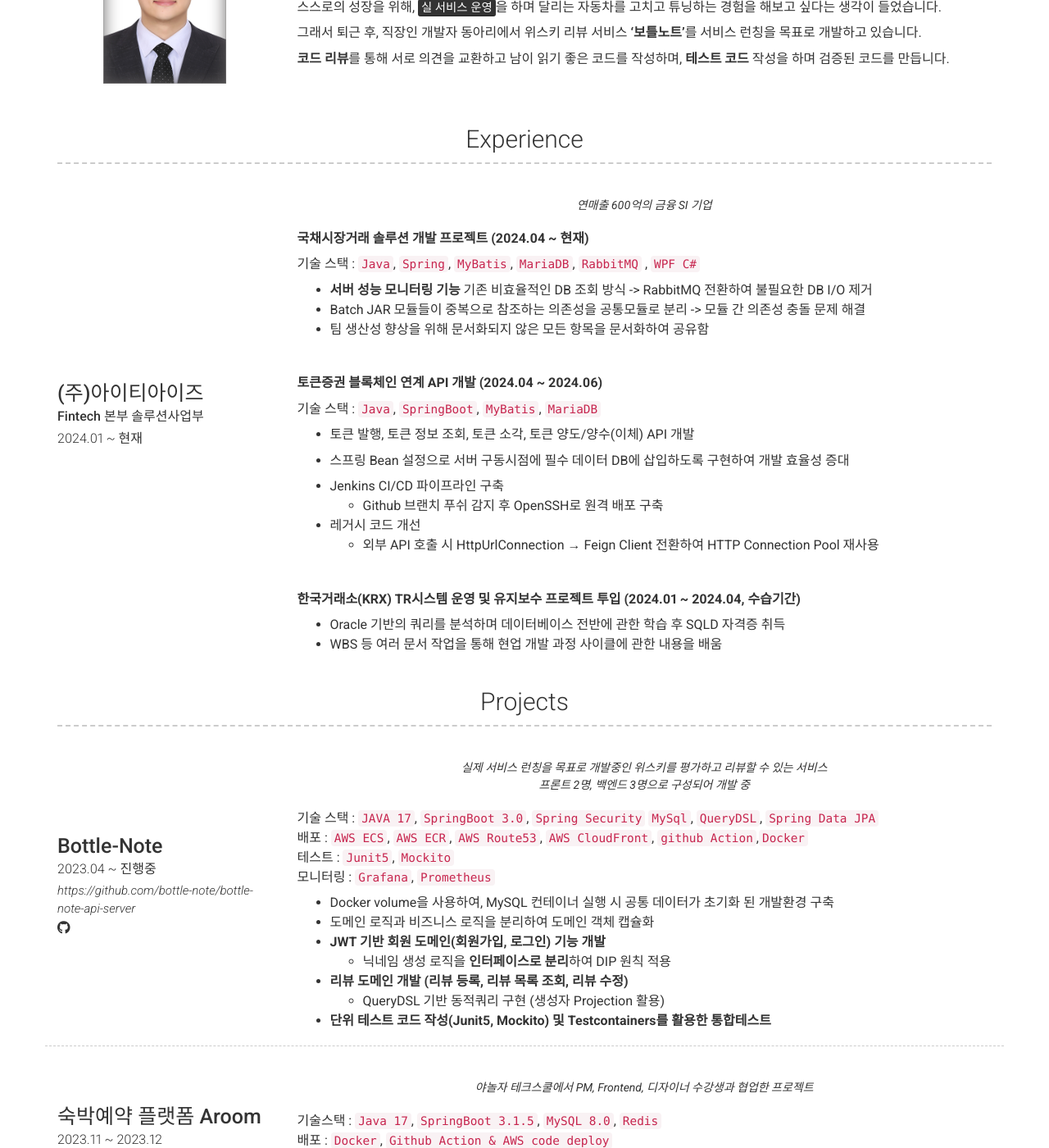
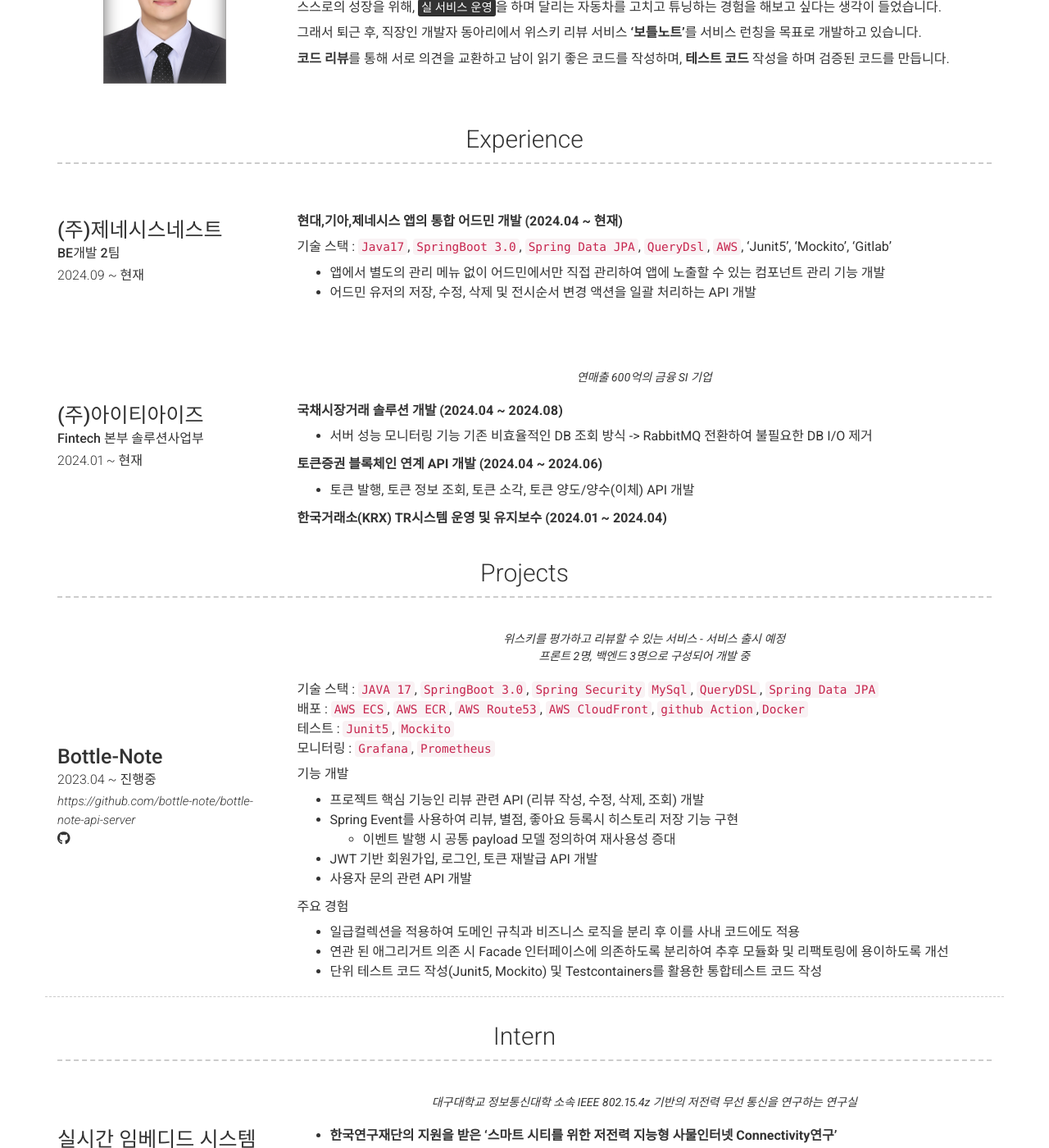
Before and after one commit to chadongmin/chadongmin.github.io, a Jekyll site: the page built from index.md, in a window 1280 px wide and 1400 px high, scrolled down 427 px. Shown: the whole window at 82% size. Built offline with Jekyll 4.4.1, drawn with Linux system fonts in a browser that asks for light colours; nearby versions of some CDN libraries; some of the changed text lies outside the part shown.

Commit message:
이력서 v2

```diff
--- a/_config.yml
+++ b/_config.yml
@@ -47,7 +47,7 @@ additional_links:
 # about_title: About Me (Use this to override about section title)
 about_profile_image: images/profile_image.jpg
 about_content: | # this will include new lines to allow paragraphs
-  금융 소프트웨어 기업인 (주)아이티아이즈에 재직중인 Java & Spring 기반 백엔드 개발자 차동민입니다.
+  Java & Spring 기반 백엔드 개발자 차동민입니다.
 
   **회사와 팀에 기여 할 수 있다면 어떤 일도 마다하지 않고 능동적인 자세로 임하며, 치열하게 발전하려고 노력합니다.**
 
@@ -64,6 +64,25 @@ content:
     layout: list
     content:
       - layout: left
+        title: (주)제네시스네스트
+        sub_title: BE개발 2팀
+        caption: 2024.09 ~ 현재
+        #        link: Link to company (optional)
+        quote: >
+
+        description: | # this will include new lines to allow paragraphs
+
+          **현대,기아,제네시스 앱의 통합 어드민 개발 (2024.04 ~ 현재)**
+
+            기술 스택 : `Java17`, `SpringBoot 3.0`, `Spring Data JPA`, `QueryDsl`, `AWS`, 'Junit5', 'Mockito', 'Gitlab'
+
+          - 앱에서 별도의 관리 메뉴 없이 어드민에서만 직접 관리하여 앱에 노출할 수 있는 컴포넌트 관리 기능 개발
+          - 어드민 유저의 저장, 수정, 삭제 및 전시순서 변경 액션을 일괄 처리하는 API 개발
+
+          <br>
+
+
+      - layout: left
         title: (주)아이티아이즈
         sub_title: Fintech 본부 솔루션사업부
         caption: 2024.01 ~ 현재
@@ -72,37 +91,15 @@ content:
           연매출 600억의 금융 SI 기업
         description: | # this will include new lines to allow paragraphs
 
-          **국채시장거래 솔루션 개발 프로젝트 (2024.04 ~ 현재)**
+          **국채시장거래 솔루션 개발 (2024.04 ~ 2024.08)**
 
-            기술 스택 : `Java`, `Spring`, `MyBatis`, `MariaDB`, `RabbitMQ` , `WPF C#`
-
-          - **서버 성능 모니터링 기능** 기존 비효율적인 DB 조회 방식 -> RabbitMQ 전환하여 불필요한 DB I/O 제거
-          - Batch JAR 모듈들이 중복으로 참조하는 의존성을 공통모듈로 분리 ->  모듈 간 의존성 충돌 문제 해결
-          - 팀 생산성 향상을 위해 문서화되지 않은 모든 항목을 문서화하여 공유함
-
-          <br>
+          - 서버 성능 모니터링 기능 기존 비효율적인 DB 조회 방식 -> RabbitMQ 전환하여 불필요한 DB I/O 제거
 
           **토큰증권 블록체인 연계 API 개발 (2024.04 ~ 2024.06)**
 
-            기술 스택 : `Java`, `SpringBoot`, `MyBatis`, `MariaDB`
-
           - 토큰 발행, 토큰 정보 조회, 토큰 소각, 토큰 양도/양수(이체) API 개발
 
-          - 스프링 Bean 설정으로 서버 구동시점에 필수 데이터 DB에 삽입하도록 구현하여 개발 효율성 증대
-
-          - Jenkins CI/CD 파이프라인 구축
-            - Github 브랜치 푸쉬 감지 후 OpenSSH로 원격 배포 구축
-
-          - 레거시 코드 개선
-            - 외부 API 호출 시 HttpUrlConnection → Feign Client 전환하여 HTTP Connection Pool 재사용
-
-          <br>
-
-          **한국거래소(KRX) TR시스템 운영 및 유지보수 프로젝트 투입 (2024.01 ~ 2024.04, 수습기간)**
-
-          - Oracle 기반의 쿼리를 분석하며 데이터베이스 전반에 관한 학습 후  SQLD 자격증 취득
-          - WBS 등 여러 문서 작업을 통해 현업 개발 과정 사이클에 관한 내용을 배움
-
+          **한국거래소(KRX) TR시스템 운영 및 유지보수 (2024.01 ~ 2024.04)**
 
     #프로젝트
   - title: Projects # Title for the section
@@ -123,7 +120,7 @@ content:
 #            icon: fab fa-github
 #            url: Link to project (eg. sproogen.github.io/modern-resume-theme)(optional)
         quote: >
-          실제 서비스 런칭을 목표로 개발중인 위스키를 평가하고 리뷰할 수 있는 서비스 <br>
+          위스키를 평가하고 리뷰할 수 있는 서비스 - 서비스 출시 예정<br>
           프론트 2명, 백엔드 3명으로 구성되어 개발 중
         description: | # this will include new lines to allow paragraphs
 
@@ -135,37 +132,17 @@ content:
           테스트 : `Junit5`, `Mockito` <br>
           모니터링 : `Grafana`, `Prometheus`<br>
 
-          - Docker volume을 사용하여, MySQL 컨테이너 실행 시 공통 데이터가 초기화 된 개발환경 구축
-          - 도메인 로직과 비즈니스 로직을 분리하여 도메인 객체 캡슐화
-          - **JWT 기반 회원 도메인(회원가입, 로그인) 기능 개발**
-              - 닉네임 생성 로직을 **인터페이스로 분리**하여 DIP 원칙 적용
-          - **리뷰 도메인 개발 (리뷰 등록, 리뷰 목록 조회, 리뷰 수정)**
-              - QueryDSL 기반 동적쿼리 구현 (생성자 Projection 활용)
-          - **단위 테스트 코드 작성(Junit5, Mockito) 및 Testcontainers를 활용한 통합테스트**
+          기능 개발
+          - 프로젝트 핵심 기능인 리뷰 관련 API (리뷰 작성, 수정, 삭제, 조회) 개발
+          - Spring Event를 사용하여 리뷰, 별점, 좋아요 등록시 히스토리 저장 기능 구현
+            - 이벤트 발행 시 공통 payload 모델 정의하여 재사용성 증대
+          - JWT 기반 회원가입, 로그인, 토큰 재발급 API 개발
+          - 사용자 문의 관련 API 개발
 
-      - layout: left
-        #border: weak  # Value of `weak` will display a weak border below this item. # Any
-        # other value (or no value) means no border will be displayed
-        title: 숙박예약 플랫폼 Aroom
-        caption: 2023.11 ~ 2023.12
-        link: https://github.com/so2zy/so2zy_BE_refactor
-        link_text: https://github.com/so2zy/so2zy_BE_refactor
-        additional_links:
-          - title:  Github page for project (eg. sproogen/modern-resume-theme)
-            icon: fab fa-github
-            url: https://github.com/so2zy/so2zy_BE_refactor
-        #          - title:  Github page for project (eg. sproogen/modern-resume-theme)
-        #            icon: fab fa-github
-        #            url: Link to project (eg. sproogen.github.io/modern-resume-theme)(optional)
-        quote: >
-          야놀자 테크스쿨에서 PM, Frontend, 디자이너 수강생과 협업한 프로젝트
-        description: | # this will include new lines to allow paragraphs
-          기술스택 : `Java 17`, `SpringBoot 3.1.5`, `MySQL 8.0`, `Redis` <br>
-          배포 : `Docker`, `Github Action & AWS code deploy`
-          - 전체 숙소 목록 조회 API 및 지역, 날짜, 인원 등 다양한 조건으로 필터링 된 숙소 조회 기능 구현
-          - 팀 내 **QueryDSL 도입을 주도**하여 **동적 쿼리 작성 편의성** 및 **코드 유지보수성**을 극대화시킴
-          - **DTO 생성자 활용하여( @QueryProjection) DTO Projection 수행 → 쿼리 속도 기존 대비 30% 향상**
-          - 대표가격과 정렬 순서가 일치하지 않는 문제 -> SELECT절 집계함수를 동적으로 처리하여 해결
+          주요 경험
+          - 일급컬렉션을 적용하여 도메인 규칙과 비즈니스 로직을 분리 후 이를 사내 코드에도 적용
+          - 연관 된 애그리거트 의존 시 Facade 인터페이스에 의존하도록 분리하여 추후 모듈화 및 리팩토링에 용이하도록 개선
+          - 단위 테스트 코드 작성(Junit5, Mockito) 및 Testcontainers를 활용한 통합테스트 코드 작성
 
     #인턴 및 대외활동
   - title: Intern
@@ -178,7 +155,7 @@ content:
         quote: >
           대구대학교 정보통신대학 소속 IEEE 802.15.4z 기반의 저전력 무선 통신을 연구하는 연구실
         description: | # this will include new lines to allow paragraphs
-          - 한국연구재단의 지원을 받은 ‘스마트 시티를 위한 저전력 지능형 사물인터넷 Connectivity연구’
+          - **한국연구재단의 지원을 받은 ‘스마트 시티를 위한 저전력 지능형 사물인터넷 Connectivity연구’**
               - ‘IEEE 802.15.4z 기반 저전력 실시간 위치인식 시스템’ 연구 수행
               - ‘머신러닝 기반의 CIR(Channel Impulse Response) 데이터셋을 활용한 NOS/NLOS 검출’ 연구 수행
 
```
Also changed, not shown: 1 other file.
